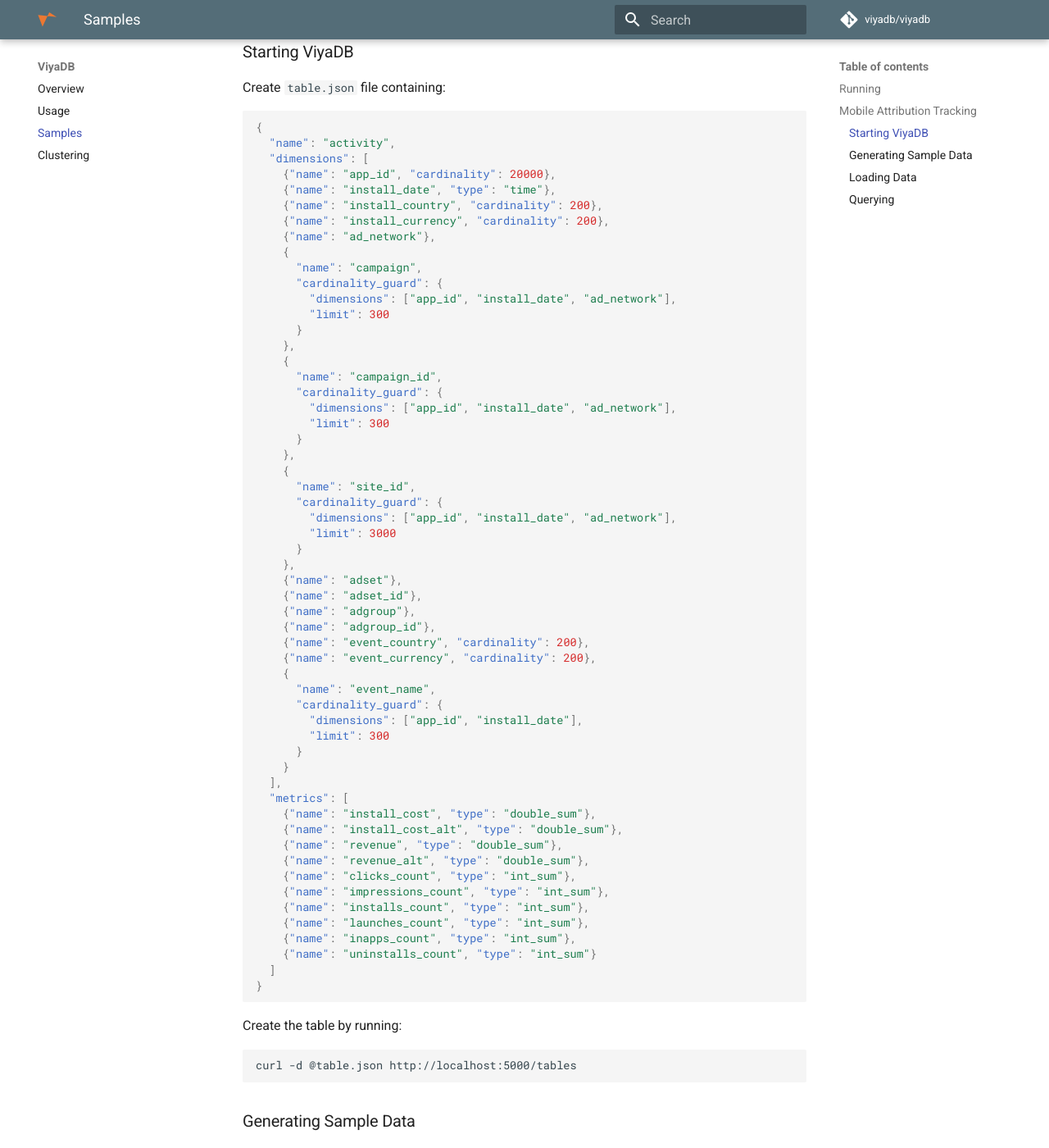
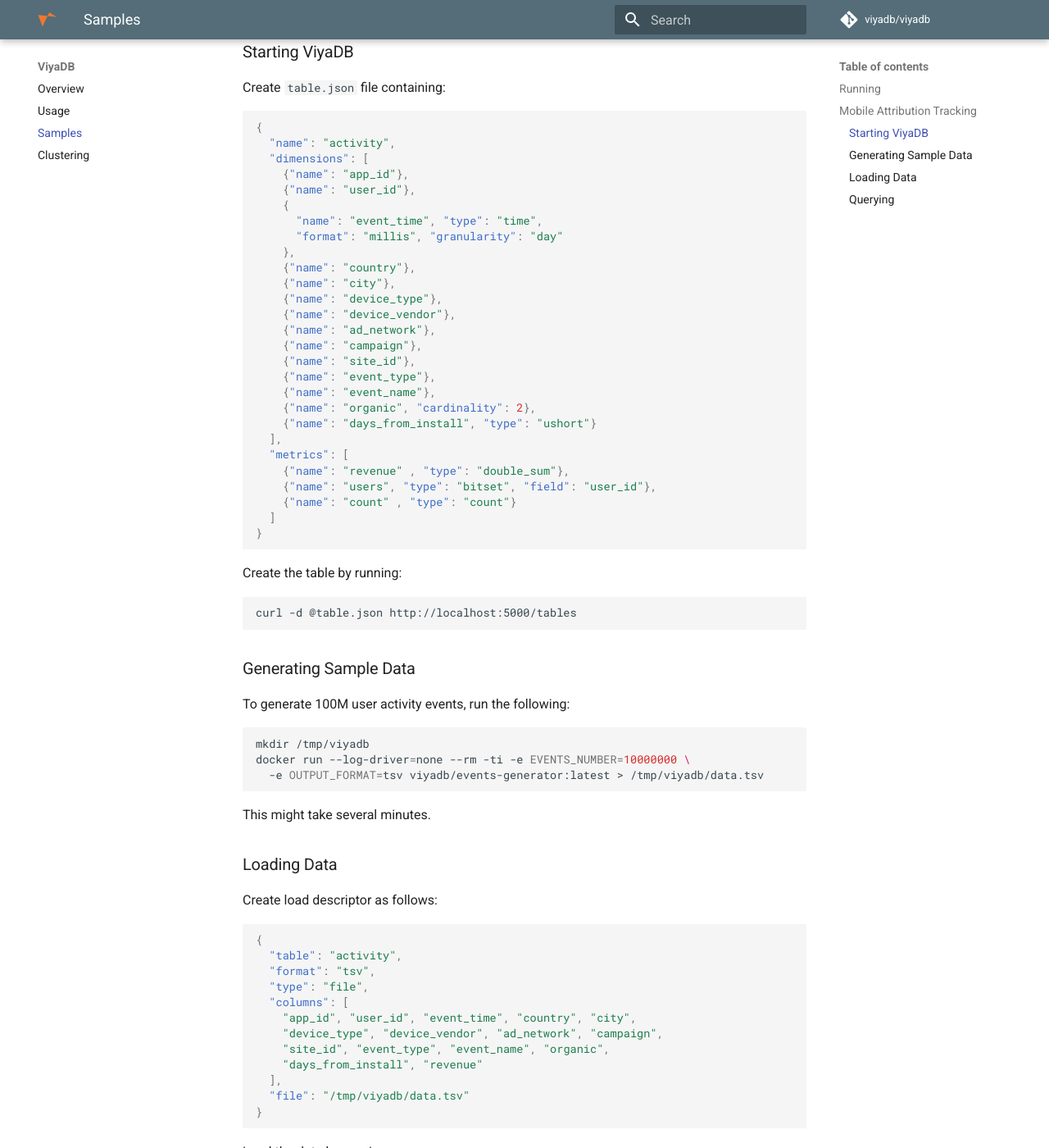
Before and after one commit to viyadb/website, an MkDocs documentation site: the page built from docs/samples.md, in a window 1280 px wide and 1400 px high, scrolled down 925 px. Shown: the whole window at 82% size. Built offline with MkDocs 1.6.1 and Material for MkDocs 9.7.7, drawn with Linux system fonts in a browser that asks for light colours; comment, search, counter and statistics services are not loaded; old or Windows-style settings are respelled for this version of MkDocs; some of the changed text lies outside the part shown.

Commit message:
Updated example

````diff
--- a/docs/samples.md
+++ b/docs/samples.md
@@ -38,57 +38,28 @@
 {
   "name": "activity",
   "dimensions": [
-    {"name": "app_id", "cardinality": 20000},
-    {"name": "install_date", "type": "time"},
-    {"name": "install_country", "cardinality": 200},
-    {"name": "install_currency", "cardinality": 200},
+    {"name": "app_id"},
+    {"name": "user_id"},
+    {
+      "name": "event_time", "type": "time",
+      "format": "millis", "granularity": "day"
+    },
+    {"name": "country"},
+    {"name": "city"},
+    {"name": "device_type"},
+    {"name": "device_vendor"},
     {"name": "ad_network"},
-    {
-      "name": "campaign",
-      "cardinality_guard": {
-        "dimensions": ["app_id", "install_date", "ad_network"],
-        "limit": 300
-      }
-    },
-    {
-      "name": "campaign_id",
-      "cardinality_guard": {
-        "dimensions": ["app_id", "install_date", "ad_network"],
-        "limit": 300
-      }
-    },
-    {
-      "name": "site_id",
-      "cardinality_guard": {
-        "dimensions": ["app_id", "install_date", "ad_network"],
-        "limit": 3000
-      }
-    },
-    {"name": "adset"},
-    {"name": "adset_id"},
-    {"name": "adgroup"},
-    {"name": "adgroup_id"},
-    {"name": "event_country", "cardinality": 200},
-    {"name": "event_currency", "cardinality": 200},
-    {
-      "name": "event_name",
-      "cardinality_guard": {
-        "dimensions": ["app_id", "install_date"],
-        "limit": 300
-      }
-    }
+    {"name": "campaign"},
+    {"name": "site_id"},
+    {"name": "event_type"},
+    {"name": "event_name"},
+    {"name": "organic", "cardinality": 2},
+    {"name": "days_from_install", "type": "ushort"}
   ],
   "metrics": [
-    {"name": "install_cost", "type": "double_sum"},
-    {"name": "install_cost_alt", "type": "double_sum"},
-    {"name": "revenue", "type": "double_sum"},
-    {"name": "revenue_alt", "type": "double_sum"},
-    {"name": "clicks_count", "type": "int_sum"},
-    {"name": "impressions_count", "type": "int_sum"},
-    {"name": "installs_count", "type": "int_sum"},
-    {"name": "launches_count", "type": "int_sum"},
-    {"name": "inapps_count", "type": "int_sum"},
-    {"name": "uninstalls_count", "type": "int_sum"}
+    {"name": "revenue" , "type": "double_sum"},
+    {"name": "users", "type": "bitset", "field": "user_id"},
+    {"name": "count" , "type": "count"}
   ]
 }
 ```
@@ -101,15 +72,12 @@
 
 ### Generating Sample Data
 
-Generating sample data requires Python 2.7 and [Faker](https://faker.readthedocs.io/en/master/) module installed on your computer.
-
-To generate 10M user activity events, run the following:
+To generate 100M user activity events, run the following:
 
 ```bash
-wget -q https://github.com/viyadb/viyadb-samples/archive/master.zip
-unzip master.zip
-viyadb-samples-master/activity/
-./generate.py -d -n 10000 > /tmp/viyadb/data.tsv
+mkdir /tmp/viyadb
+docker run --log-driver=none --rm -ti -e EVENTS_NUMBER=10000000 \
+  -e OUTPUT_FORMAT=tsv viyadb/events-generator:latest > /tmp/viyadb/data.tsv
 ```
 
 This might take several minutes.
@@ -123,6 +91,12 @@
   "table": "activity",
   "format": "tsv",
   "type": "file",
+  "columns": [
+    "app_id", "user_id", "event_time", "country", "city",
+    "device_type", "device_vendor", "ad_network", "campaign",
+    "site_id", "event_type", "event_name", "organic",
+    "days_from_install", "revenue"
+  ],
   "file": "/tmp/viyadb/data.tsv"
 }
 ```
@@ -135,27 +109,24 @@
 
 ### Querying
 
-The following query aggregates by install date, ad network and country (at the moment of application install),
-and gives insights about revenue that mobile users brought during one month in USA and in Canada.
-This helps understand what ad network was more effective in terms of payout by purchases in mobile app.
+The following query finds top 10 applications by organic installs count:
 
 ```json
 {
   "type": "aggregate",
   "table": "activity",
   "select": [
-    {"column": "install_date"},
-    {"column": "ad_network"},
-    {"column": "install_country"},
-    {"column": "installs_count"},
-    {"column": "revenue"}
+    {"column": "app_id"},
+    {"column": "count"}
   ],
   "filter": {"op": "and", "filters": [
-    {"op": "eq", "column": "app_id", "value": "com.teslacoilsw.notifier"},
-    {"op": "ge", "column": "install_date", "value": "2015-03-01"},
-    {"op": "lt", "column": "install_date", "value": "2015-03-30"},
-    {"op": "in", "column": "install_country", "values": ["US", "CA"]}
-  ]}
+    {"op": "ge", "column": "event_time", "value": "2015-01-01"},
+    {"op": "le", "column": "event_time", "value": "2015-01-30"},
+    {"op": "eq", "column": "event_type", "value": "install"},
+    {"op": "eq", "column": "organic", "value": "True"}
+  ]},
+  "sort": [{"column": "count"}],
+  "limit": 10
 }
 ```
 
@@ -164,3 +135,5 @@
 ```bash
 curl -d @query.json http://localhost:5000/query
 ```
+
+For more example on this dataset please refer to the Blog post [Analyzing Mobile Users Activity with ViyaDB](https://medium.com/viyadb/analyzing-mobile-users-activity-with-viyadb-c88a02104269)
````
Also changed, not shown: docs/usage.md (+5 -2 lines).
